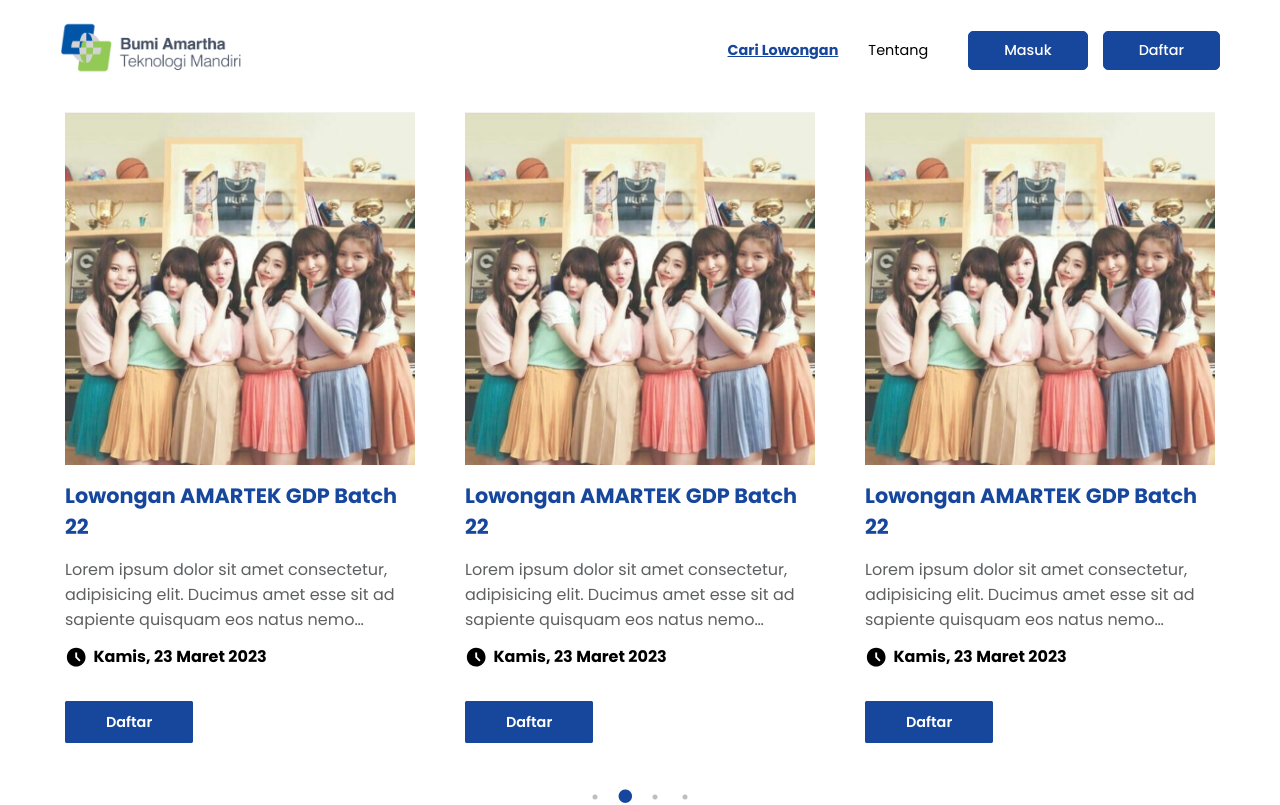
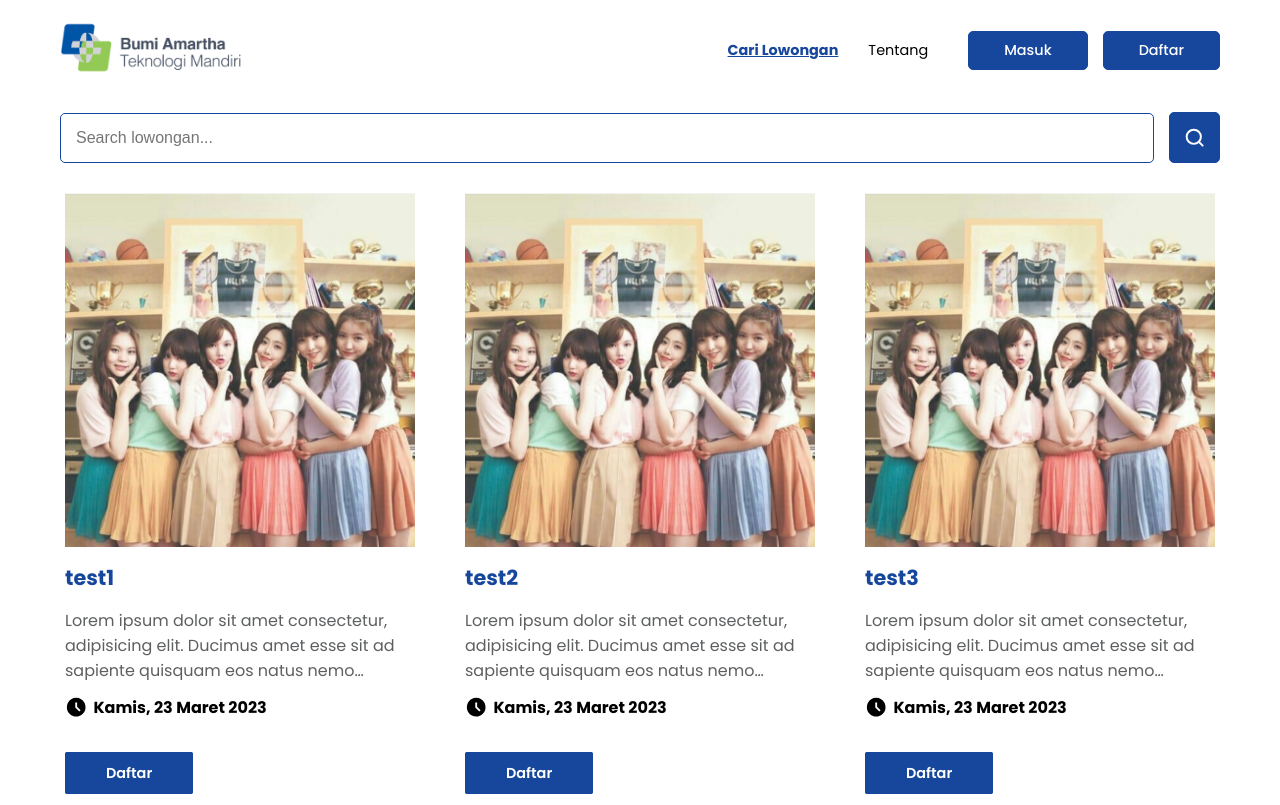
Before and after one commit to Lahar91/academic_amartek, a React (Create React App) app in the folder Front_End/academi_amartek/: page / in a window 1280 px wide. Shown: the top 805 px of the page. Built offline with nearby package versions, Linux system fonts and the light colour scheme.

Commit message:
Add searching feature for each loker

```diff
--- a/Front_End/academi_amartek/src/components/template/user_management/card_lowongan/index.js
+++ b/Front_End/academi_amartek/src/components/template/user_management/card_lowongan/index.js
@@ -2,7 +2,7 @@ import "./index.css";
 import { MdAccessTimeFilled } from "react-icons/md";
 import { NavLink } from "react-router-dom";
 
-function TemplateCardLowongan() {
+function TemplateCardLowongan({ judul }) {
 	return (
 		<div className="card">
 			{/* container card info */}
@@ -14,7 +14,7 @@ function TemplateCardLowongan() {
 
 				{/* container card judul */}
 				<div className="judul-card">
-					<NavLink to="/">Lowongan AMARTEK GDP Batch 22</NavLink>
+					<NavLink to="/">{judul}</NavLink>
 				</div>
 
 				{/* container deskripsi card */}
--- a/Front_End/academi_amartek/src/components/template/user_management/cari_lowongan/index.css
+++ b/Front_End/academi_amartek/src/components/template/user_management/cari_lowongan/index.css
@@ -1,3 +1,54 @@
+/* styling untuk search bar loker */
+.cari-lowongan .search-loker{
+  max-width: 1200px;
+  margin: 30px auto 30px auto;
+  padding: 0 20px 0 20px;
+  display: flex;
+  align-items: center;
+  gap: 0 15px;
+}
+
+.cari-lowongan .search-loker .search-bar{
+  width: 100%;
+}
+
+.cari-lowongan .search-loker .search-bar input{
+  padding: 15px;
+  width: 100%;
+  outline: none;
+  border: 1.5px solid var(--main-color);
+  border-radius: 5px;
+  font-size: 1em;
+}
+
+.cari-lowongan .search-loker .btn-search button {
+  padding: 14px;
+  cursor: pointer;
+  border: none;
+  background-color: var(--main-color);
+  color: #fff;
+  border-radius: 5px;
+  display: flex;
+  align-items: center;
+  justify-content: center;
+  border: 1px solid var(--main-color);
+  transition: .3s;
+}
+
+.cari-lowongan .search-loker .btn-search button:hover{
+  background-color: #fff;
+  border: 1px solid var(--main-color);
+}
+
+.cari-lowongan .search-loker .btn-search button svg{
+  font-size: 1.6em;
+  stroke-width: 2.2px;
+}
+
+.cari-lowongan .search-loker .btn-search button:hover svg {
+  color: var(--main-color);
+}
+
 /* styling div wrapping card lowongan */
 .wrap-card-lowongan{
   max-width: 1200px;
@@ -9,11 +60,11 @@
 .slick-slide > div {
   display: grid;
   place-items: center;
-  padding: 0px;
+  padding-bottom: 100px;
 }
 
 .slick-list{
-  height: 645px;
+  height: 610px;
 }
 
 .slick-dots{
--- a/Front_End/academi_amartek/src/components/template/user_management/cari_lowongan/index.js
+++ b/Front_End/academi_amartek/src/components/template/user_management/cari_lowongan/index.js
@@ -2,12 +2,20 @@ import TemplateCardLowongan from "../card_lowongan";
 import Footer from "../footer";
 import Navbar from "../navbar";
 import "./index.css";
-import { useEffect } from "react";
+import { useEffect, useState, useRef } from "react";
 import Slider from "react-slick";
 import "slick-carousel/slick/slick.css";
 import "slick-carousel/slick/slick-theme.css";
+import { FiSearch } from "react-icons/fi";
+import LokerNotFound from "../data_loker_not_found";
 
 function TemplateCariLowongan() {
+	const [searchLoker, setSearchLoker] = useState("");
+
+	const inputRef = useRef(null);
+
+	let judulLoker = [];
+
 	useEffect(() => {
 		document.title = "Daftar Lowongan Pekerjaan";
 	}, []);
@@ -42,17 +50,92 @@ function TemplateCariLowongan() {
 		],
 	};
 
+	// objek data dummy untuk card loker
+	const objLoker = [
+		{
+			imgCard: "",
+			judulCard: "test1",
+			descCard: "",
+			tanggalCard: "",
+		},
+		{
+			imgCard: "",
+			judulCard: "test1",
+			descCard: "",
+			tanggalCard: "",
+		},
+		{
+			imgCard: "",
+			judulCard: "test2",
+			descCard: "",
+			tanggalCard: "",
+		},
+		{
+			imgCard: "",
+			judulCard: "test3",
+			descCard: "",
+			tanggalCard: "",
+		},
+	];
+
+	objLoker.map((e, i) => {
+		return judulLoker.push(e.judulCard);
+	});
+
+	const showLoker = (data) => {
+		return data.map((e, i) => {
+			if (e.judulCard.toLowerCase().includes(searchLoker)) {
+				return <TemplateCardLowongan key={i} judul={e.judulCard} />;
+			}
+
+			return null;
+		});
+	};
+
 	return (
 		<div className="cari-lowongan">
 			<Navbar />
 
-			{/* component card slider */}
-			<Slider {...settings} className="wrap-card-lowongan">
-				<TemplateCardLowongan />
-				<TemplateCardLowongan />
-				<TemplateCardLowongan />
-				<TemplateCardLowongan />
-			</Slider>
+			<div className="search-loker">
+				<div className="search-bar">
+					<input
+						type="text"
+						id="search-loker"
+						name="search-loker"
+						placeholder="Search lowongan..."
+						autoComplete="off"
+						ref={inputRef}
+						onKeyDown={(e) => {
+							if (e.key === "Enter") {
+								setSearchLoker(inputRef.current.value);
+							}
+						}}
+					/>
+				</div>
+				<div className="btn-search">
+					<button
+						onClick={() => {
+							setSearchLoker(inputRef.current.value);
+						}}
+					>
+						<FiSearch />
+					</button>
+				</div>
+			</div>
+
+			{/* <SearchLowongan /> */}
+			{searchLoker === "" ? (
+				<Slider {...settings} className="wrap-card-lowongan">
+					{showLoker(objLoker)}
+				</Slider>
+			) : // cek jika judul card sesuai dgn dummy data atau tidak
+			judulLoker.indexOf(searchLoker) > -1 ? (
+				<Slider {...settings} className="wrap-card-lowongan">
+					{showLoker(objLoker)}
+				</Slider>
+			) : (
+				<LokerNotFound />
+			)}
 
 			<Footer />
 		</div>
--- /dev/null
+++ b/Front_End/academi_amartek/src/components/template/user_management/data_loker_not_found/index.css
@@ -0,0 +1,28 @@
+.loker-not-found{
+  display: flex;
+  flex-direction: column;
+  align-items: center;
+  justify-content: center;
+  gap: 20px 0;
+  padding: 0 20px 0 20px;
+}
+
+.loker-not-found img{
+  width: 400px;
+}
+
+.loker-not-found p {
+  font-size: 1.3em;
+}
+
+/* Responsive Breakpoints */
+/* for tablet */
+@media screen and (max-width: 576px){
+  .loker-not-found img{
+    width: 250px;
+  }
+
+  .loker-not-found p {
+    font-size: 1em;
+  }
+}
--- /dev/null
+++ b/Front_End/academi_amartek/src/components/template/user_management/data_loker_not_found/index.js
@@ -0,0 +1,15 @@
+import "./index.css";
+
+function LokerNotFound() {
+	return (
+		<div className="loker-not-found">
+			<img
+				src={`${process.env.PUBLIC_URL}/not-founded.svg`}
+				alt="Loker tidak ditemukan!"
+			/>
+			<p>Lowongan pekerjaan tidak ditemukan!</p>
+		</div>
+	);
+}
+
+export default LokerNotFound;
--- a/Front_End/academi_amartek/src/components/template/user_management/navbar/index.js
+++ b/Front_End/academi_amartek/src/components/template/user_management/navbar/index.js
@@ -24,7 +24,7 @@ function Navbar() {
 		if (window !== undefined) {
 			// atur ukuran layar pada saat scroll
 			let windowHeight = window.scrollY;
-			windowHeight > 250 ? setStickyClass("sticky-nav") : setStickyClass("");
+			windowHeight > 170 ? setStickyClass("sticky-nav") : setStickyClass("");
 		}
 	};
 
```
Also changed, not shown: Front_End/academi_amartek/public/not-founded.svg (added).
